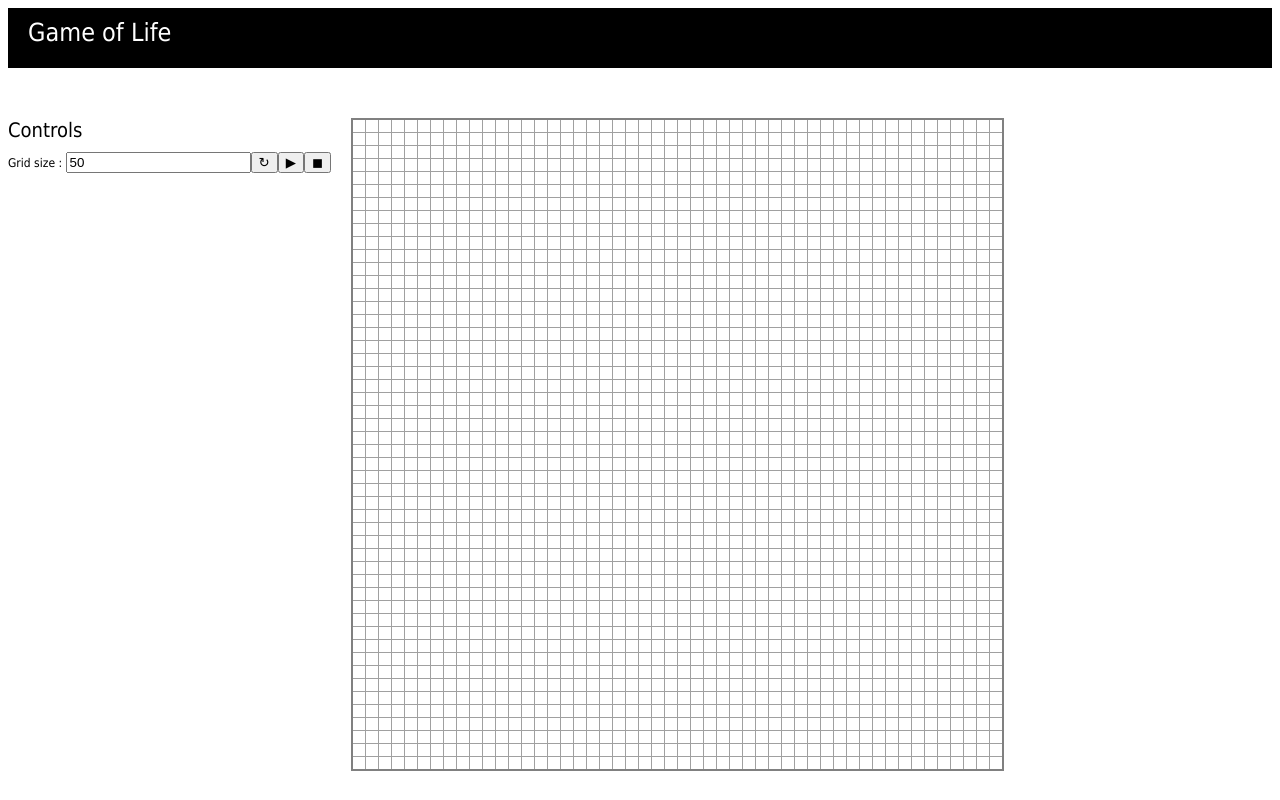
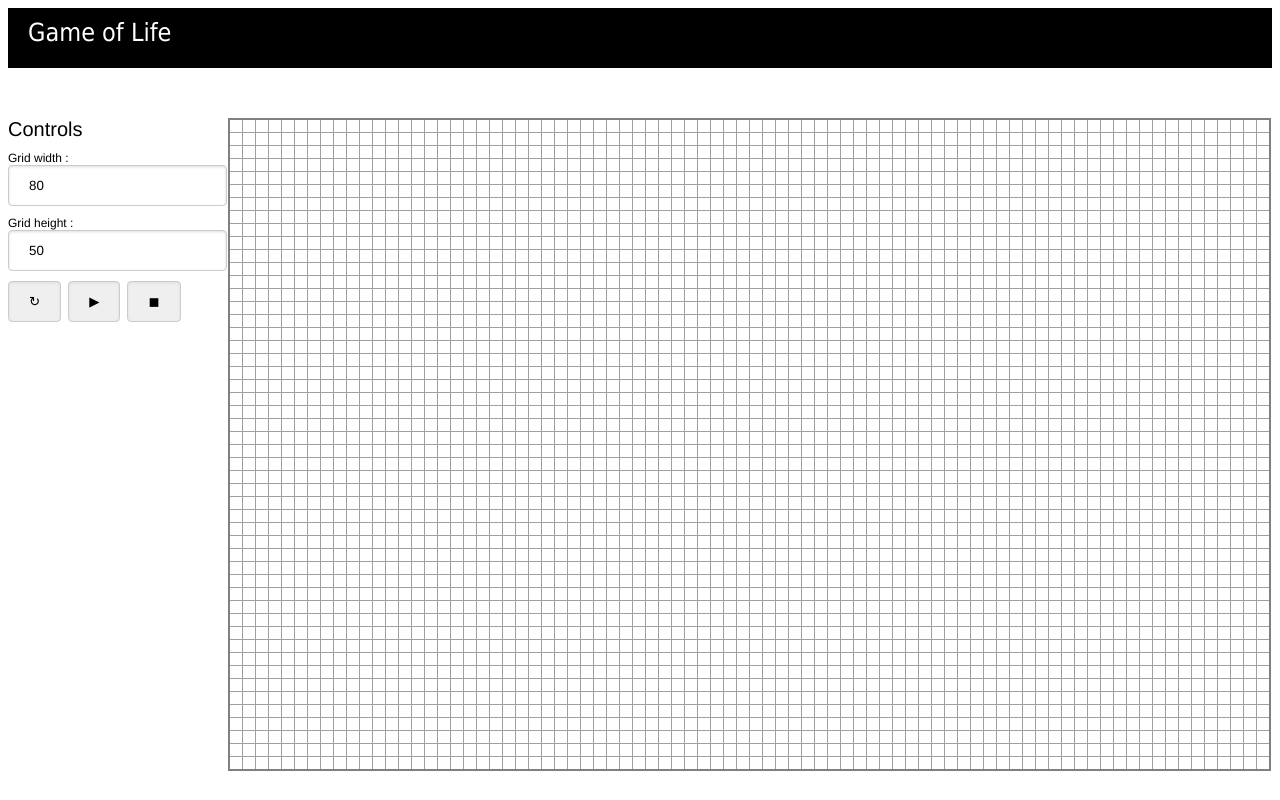
Before and after one commit to gromb57/AngularGameOfLife, an Angular app in the folder angular/: page / in a window 1280 px wide. Built offline with nearby package versions, Linux system fonts and the light colour scheme.

Commit message:
Add height and width customization for the grid

```diff
--- a/angular/src/app/grid/grid.component.css
+++ b/angular/src/app/grid/grid.component.css
@@ -1,4 +1,6 @@
-
+*{
+    font-family: "Helvetica Neue", Helvetica, Arial, sans-serif;
+}
 .alive{
     background-color:mediumblue;
 }
@@ -40,3 +42,21 @@ tr{
 .red.invisible{
     display:none;
 }
+
+.label{
+    width:200px;
+    display:block;
+    margin-bottom:10px;
+}
+
+input {
+    border: 1px solid #ccc;
+    box-shadow: inset 0 1px 3px #ddd;
+    border-radius: 4px;
+    padding-left: 20px;
+    padding-right: 20px;
+    padding-top: 12px;
+    padding-bottom: 12px;
+    margin-right:7px;
+
+}
--- a/angular/src/app/grid/grid.component.html
+++ b/angular/src/app/grid/grid.component.html
@@ -1,10 +1,13 @@
 <div class="left">
     <div class="top_bar">
         <div class="subtitle">Controls</div>
-        Grid size : <input [(ngModel)]="inputSize" placeholder="10"/>
-        <input type="button" value="↻" (click)="initGrid()">
-        <input type="button" value="▶" (click)="run()">
-        <input type="button" value="◼" (click)="stop()">
+        <div class="label">Grid width : <input [(ngModel)]="inputWidth" placeholder="80"/><br/></div>
+        <div class="label">Grid height :<input [(ngModel)]="inputHeight" placeholder="50"/><br/></div>
+        <div>
+            <input type="button" value="↻" (click)="initGrid()">
+            <input type="button" value="▶" (click)="run()">
+            <input type="button" value="◼" (click)="stop()">
+        </div>
     </div>
 
     <div class="top_bar">
@@ -14,8 +17,8 @@
 
 <div class="right">
     <table>
-        <tr *ngFor="let y of size; let Ypos = index">
-            <td *ngFor="let x of size; let Xpos = index" id="{{Xpos}}-{{Ypos}}" [class.alive]="getCell(Xpos,Ypos)" (click)="onClick(Xpos,Ypos)">
+        <tr *ngFor="let y of height; let Ypos = index">
+            <td *ngFor="let x of width; let Xpos = index" id="{{Xpos}}-{{Ypos}}" [class.alive]="getCell(Xpos,Ypos)" (click)="onClick(Xpos,Ypos)">
             </td>
         </tr>
     </table>
--- a/angular/src/app/grid/grid.component.ts
+++ b/angular/src/app/grid/grid.component.ts
@@ -11,17 +11,65 @@ export class GridComponent implements OnInit {
   readonly ALIVE = true;
   readonly DEAD = false;
 
-  @Input() private _inputSize = 50;
+  /**
+   * Value of the Width input
+   * @type {number}
+   * @private
+   */
+  @Input() private _inputWidth = 80;
 
-  size = new Array(this.inputSize);
+  /**
+   * Width of the grid
+   * @type {any[]}
+   */
+  width = new Array(this._inputWidth);
 
-  get inputSize(): number {
-    return this._inputSize;
+  /**
+   * Getter for the inputWidth
+   * @returns {number}
+   */
+  get inputWidth(): number {
+    return this._inputWidth;
   }
 
-  set inputSize(value: number) {
-    this._inputSize = value;
-    this.size = new Array(+value);
+  /**
+   * Setter for the inputWidth
+   * @param value
+   */
+  set inputWidth(value: number) {
+    this._inputWidth = value;
+    this.width = new Array(+value);
+    this.initGrid();
+  }
+
+  /**
+   * Value of the height input
+   * @type {number}
+   * @private
+   */
+  @Input() private _inputHeight = 50;
+
+  /**
+   * Height of the grid
+   * @type {any[]}
+   */
+  height = new Array(this._inputHeight);
+
+  /**
+   * Getter for the inputHeight
+   * @returns {number}
+   */
+  get inputHeight(): number {
+    return this._inputHeight;
+  }
+
+  /**
+   * Setter for the inputHeight
+   * @param value
+   */
+  set inputHeight(value: number) {
+    this._inputHeight = value;
+    this.height = new Array(+value);
     this.initGrid();
   }
 
@@ -57,8 +105,8 @@ export class GridComponent implements OnInit {
 
     this.stop();
 
-    for(var x=0; x< this.size.length; x++){
-      for(var y=0; y< this.size.length; y++){
+    for(var x=0; x< this.width.length; x++){
+      for(var y=0; y< this.height.length; y++){
         if (this.grid[x] == null){
           this.grid[x] = []
         }
@@ -99,7 +147,8 @@ export class GridComponent implements OnInit {
   nextStateForCell(x,y){
 
     var neightbours = Array();
-    var maxSize = this.size.length -1;
+    var maxHeight = this.height.length -1;
+    var maxWidth = this.width.length - 1;
     var nextState=null;
 
     //Left side of the cell
@@ -110,7 +159,7 @@ export class GridComponent implements OnInit {
         neightbours.push(this.grid[x-1][y-1]);
       }
 
-      if (x != maxSize){
+      if (x != maxWidth){
         neightbours.push(this.grid[x+1][y-1]);
       }
     }
@@ -120,19 +169,19 @@ export class GridComponent implements OnInit {
       neightbours.push(this.grid[x-1][y]);
     }
 
-    if (x < maxSize){
+    if (x < maxWidth){
       neightbours.push(this.grid[x+1][y]);
     }
 
     //Right side of the cell
-    if (y < maxSize){
+    if (y < maxHeight){
       neightbours.push(this.grid[x][y+1]);
 
       if (x != 0){
         neightbours.push(this.grid[x-1][y+1]);
       }
 
-      if (x != maxSize){
+      if (x != maxWidth){
         neightbours.push(this.grid[x+1][y+1]);
       }
     }
@@ -167,8 +216,8 @@ export class GridComponent implements OnInit {
 
     var nextGrid = [];
 
-    for(var x= 0; x < this.size.length; x++) {
-      for(var y= 0; y < this.size.length; y++) {
+    for(var x= 0; x < this.width.length; x++) {
+      for(var y= 0; y < this.height.length; y++) {
         if (nextGrid[x] == null){
           nextGrid[x] = [];
         }
```
